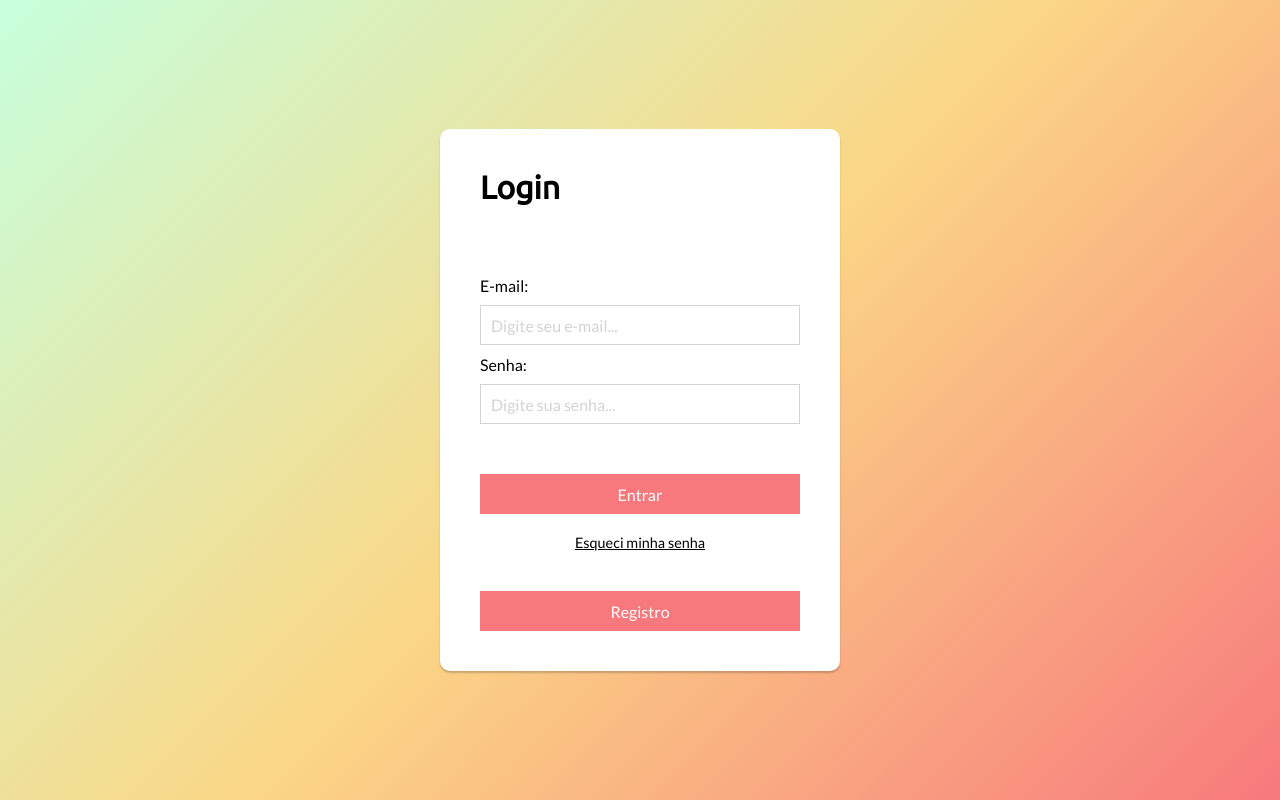
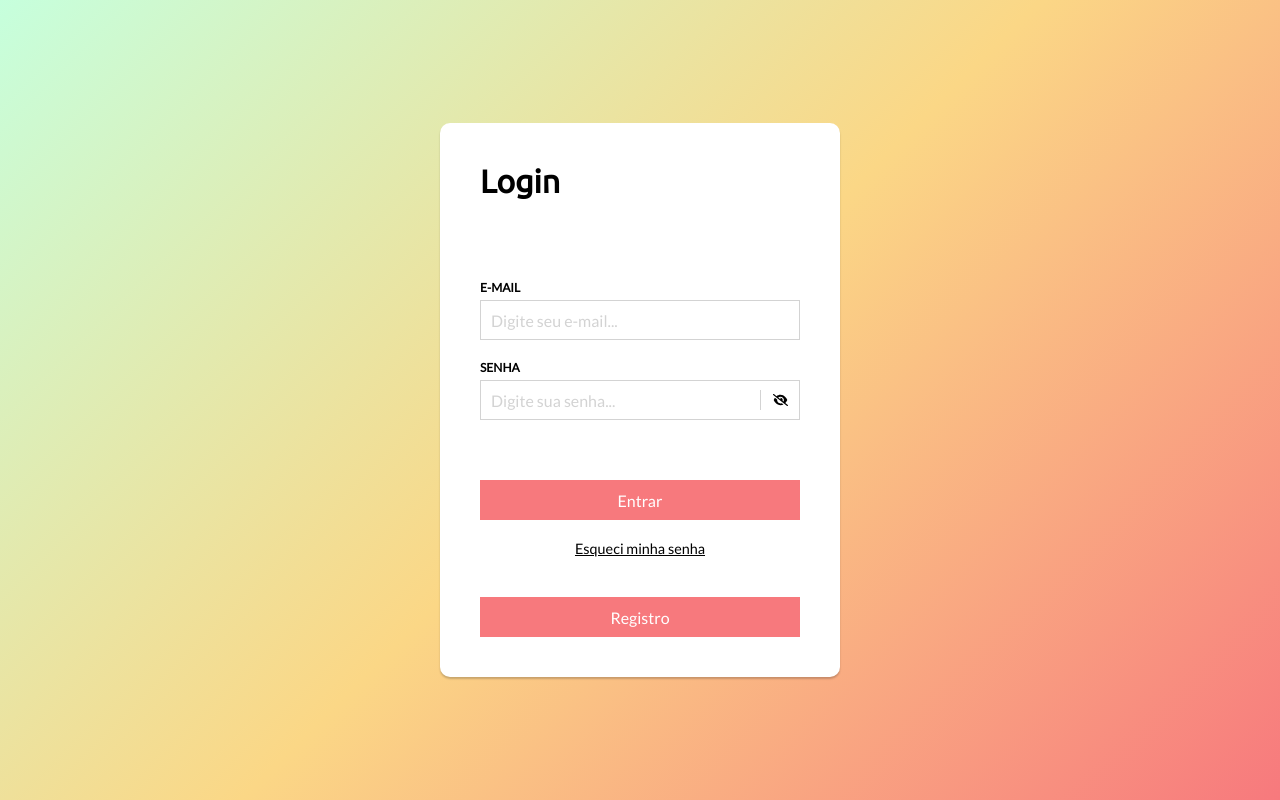
Before and after one commit to fabrica-bayarea/chatbot-front, a React (Vite) app in the folder front/: page /login in a window 1280 px wide. Built offline with nearby package versions, Linux system fonts and the light colour scheme.

Commit message:
front: cria input de senha com botão de visualização

```diff
--- a/front/package.json
+++ b/front/package.json
@@ -10,6 +10,10 @@
     "preview": "vite preview"
   },
   "dependencies": {
+    "@fortawesome/fontawesome-svg-core": "^6.4.0",
+    "@fortawesome/free-regular-svg-icons": "^6.4.0",
+    "@fortawesome/free-solid-svg-icons": "^6.4.0",
+    "@fortawesome/react-fontawesome": "^0.2.0",
     "react": "^18.2.0",
     "react-dom": "^18.2.0",
     "react-router-dom": "^6.11.2",
--- a/front/src/components/Chat.jsx
+++ b/front/src/components/Chat.jsx
@@ -26,6 +26,8 @@ const Messages = styled.div`
 `;
 
 const MessageForm = styled.form`
+  display: flex;
+  gap: 10px;
   margin-top: 20px;
 `;
 
--- /dev/null
+++ b/front/src/components/InputGroup.jsx
@@ -0,0 +1,71 @@
+import React from 'react';
+import { styled } from 'styled-components';
+import PropTypes from 'prop-types';
+
+import PasswordInput from './PasswordInput';
+import { Input } from './styled';
+
+const Label = styled.label`
+  display: flex;
+  flex-direction: column;
+  font-size: 0.75rem;
+  font-weight: bold;
+  text-transform: uppercase;
+  gap: 5px;
+`;
+
+function InputGroup({
+  defaultValue,
+  label,
+  name,
+  onChange,
+  placeholder,
+  type = 'text',
+  value,
+}) {
+  // Render functions
+  const renderInput = () => {
+    if (type === 'password') {
+      return (
+        <PasswordInput
+          name={name}
+          onChange={onChange}
+          placeholder={placeholder}
+          value={value}
+        />
+      );
+    } else {
+      return (
+        <Input
+          type={type}
+          defaultValue={defaultValue}
+          id={`${name}-input`}
+          name={name}
+          onChange={onChange}
+          placeholder={placeholder}
+          value={value}
+        />
+      );
+    }
+  };
+
+  // Main render
+  return (
+    <Label htmlFor={`${name}-input`}>
+      <span>{label}</span>
+      {renderInput()}
+    </Label>
+  );
+}
+
+InputGroup.propTypes = {
+  defaultValue: PropTypes.string,
+  label: PropTypes.string.isRequired,
+  name: PropTypes.string.isRequired,
+  onChange: PropTypes.func,
+  placeholder: PropTypes.string,
+  type: PropTypes.string,
+  value: PropTypes.string,
+};
+
+export default InputGroup;
--- /dev/null
+++ b/front/src/components/PasswordInput.jsx
@@ -0,0 +1,54 @@
+import React, { useState } from 'react';
+import { styled } from 'styled-components';
+import { FontAwesomeIcon } from '@fortawesome/react-fontawesome';
+import { faEye, faEyeSlash } from '@fortawesome/free-solid-svg-icons';
+import PropTypes from 'prop-types';
+
+import { Button, Input } from './styled';
+
+const Container = styled.div`
+  position: relative;
+
+  input {
+    padding-right: 50px;
+  }
+
+  button {
+    aspect-ratio: 2 / 1;
+    border-left: 1px solid lightgray;
+    position: absolute;
+    right: 0px;
+    top: 50%;
+    transform: translate(0, -50%);
+    width: 40px;
+  }
+`;
+
+function PasswordInput({ name, onChange, placeholder, value }) {
+  const [showPassword, setShowPassword] = useState(false);
+
+  return (
+    <Container>
+      <Input
+        type={showPassword ? 'text' : 'password'}
+        id={`${name}-input`}
+        name={name}
+        onChange={onChange}
+        placeholder={placeholder}
+        value={value}
+      />
+      <Button type='button' onClick={() => setShowPassword(!showPassword)}>
+        <FontAwesomeIcon icon={showPassword ? faEye : faEyeSlash} />
+      </Button>
+    </Container>
+  );
+}
+
+PasswordInput.propTypes = {
+  name: PropTypes.string.isRequired,
+  onChange: PropTypes.func,
+  placeholder: PropTypes.string,
+  value: PropTypes.string,
+};
+
+export default PasswordInput;
--- a/front/src/components/index.js
+++ b/front/src/components/index.js
@@ -1,4 +1,5 @@
 import Chat from './Chat';
 import Header from './Header';
+import InputGroup from './InputGroup';
 
-export { Chat, Header };
+export { Chat, Header, InputGroup };
--- a/front/src/components/styled/Button.styled.js
+++ b/front/src/components/styled/Button.styled.js
@@ -16,4 +16,4 @@ const MainButton = styled(Button)`
   padding: 0 10px;
 `;
 
-export { MainButton };
+export { Button, MainButton };
--- a/front/src/components/styled/Input.styled.js
+++ b/front/src/components/styled/Input.styled.js
@@ -4,7 +4,7 @@ const Input = styled.input`
   border: 1px solid lightgray;
   color: inherit;
   font-family: inherit;
-  font-size: inherit;
+  font-size: 1rem;
   height: 40px;
   padding: 0 10px;
   width: 100%;
--- a/front/src/components/styled/index.js
+++ b/front/src/components/styled/index.js
@@ -1,4 +1,4 @@
+import { Button, MainButton } from './Button.styled';
 import { Input } from './Input.styled';
-import { MainButton } from './Button.styled';
 
-export { Input, MainButton };
+export { Button, MainButton, Input };
--- a/front/src/index.css
+++ b/front/src/index.css
@@ -15,11 +15,6 @@ a {
 
 body {
   font-family: 'Lato', sans-serif;
-}
-
-form {
-  display: flex;
-  gap: 10px;
 }
 
 h1,
--- a/front/src/pages/Login.jsx
+++ b/front/src/pages/Login.jsx
@@ -1,10 +1,13 @@
 import React from 'react';
 import styled from 'styled-components';
 
-import { Input, MainButton } from '../components/styled';
+import { InputGroup } from '../components';
+import { MainButton } from '../components/styled';
 
 const LoginForm = styled.form`
+  display: flex;
   flex-direction: column;
+  gap: 20px;
 
   h2 {
     font-size: 2rem;
@@ -14,11 +17,11 @@ const LoginForm = styled.form`
   a {
     align-self: center;
     font-size: 0.9rem;
-    margin: 10px 0 30px;
+    margin-bottom: 20px;
     width: fit-content;
   }
 
-  input:last-of-type {
+  label:last-of-type {
     margin-bottom: 40px;
   }
 `;
@@ -31,10 +34,18 @@ function Login() {
       <section>
         <LoginForm onSubmit={handleSubmit}>
           <h2>Login</h2>
-          <label>E-mail:</label>
-          <Input type='email' placeholder='Digite seu e-mail...' />
-          <label>Senha:</label>
-          <Input type='password' placeholder='Digite sua senha...' />
+          <InputGroup
+            type='email'
+            label='E-mail'
+            name='email'
+            placeholder='Digite seu e-mail...'
+          />
+          <InputGroup
+            type='password'
+            label='Senha'
+            name='password'
+            placeholder='Digite sua senha...'
+          />
           <MainButton type='submit'>Entrar</MainButton>
           <a href=''>Esqueci minha senha</a>
           <MainButton type='submit'>Registro</MainButton>
```
Also changed, not shown: 1 other file (tests, documents, lock files or other folders).
